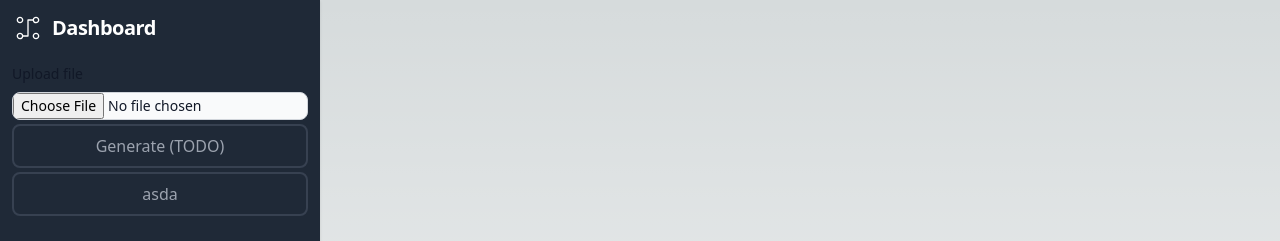
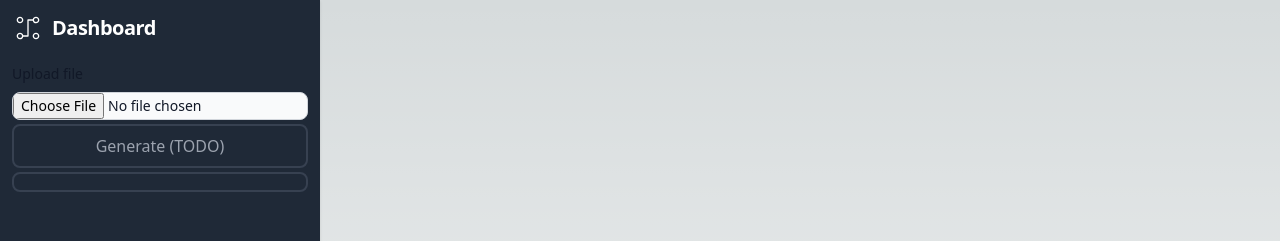
Before and after one commit to ATPAustinPeng/spotify-vis, a Next.js app: page / in a window 1280 px wide. Shown: the top 241 px of the page. Built offline with nearby package versions, Linux system fonts and the light colour scheme.

Commit message:
commented out unecessary line

```diff
--- a/src/components/Sidebar.tsx
+++ b/src/components/Sidebar.tsx
@@ -48,7 +48,7 @@ export default function Sidebar(props: any) {
                                 </li>
                                 <li className="rounded-sm">
                                     <div id="recs" className="border-2 border-gray-700 rounded-lg px-3 py-2 text-gray-400 w-full text-center">
-                                        {text}
+                                        {/* {text} */}
                                     </div>
                                 </li>
                             </ul>
```
